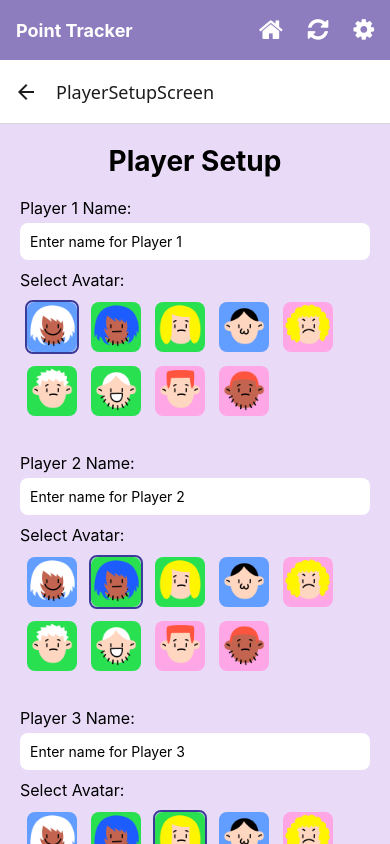
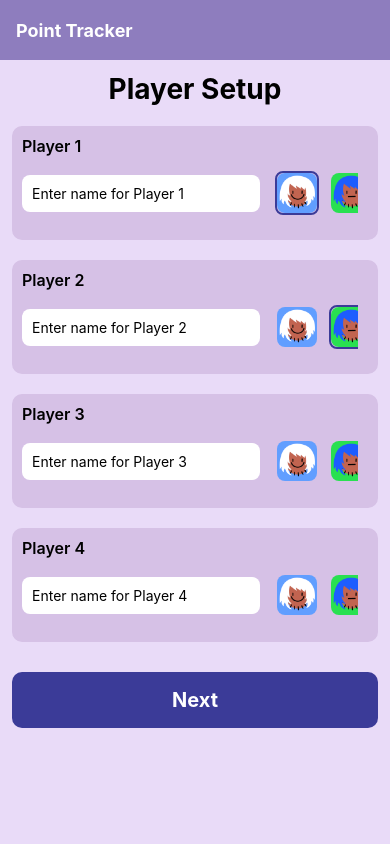
Before and after one commit to Fahim-ju/PointGuni, a React Native app: screen /PlayerSetupScreen in a window 390 px wide. Built offline with nearby package versions, Linux system fonts and the light colour scheme.

Commit message:
UI updated for player setup

```diff
--- a/src/App.tsx
+++ b/src/App.tsx
@@ -17,7 +17,7 @@ export default function App() {
         <NavigationContainer ref={navigationRef} onStateChange={() => setCurrentRoute(navigationRef.current?.getCurrentRoute()?.name)}>
           <StatusBar style="dark" />
           <ImageBackground style={styles.background} resizeMode="cover" blurRadius={3}>
-            <HeaderBar hideActionIcons={currentRoute === "Home"} />
+            <HeaderBar hideActionIcons={currentRoute !== "PointView"} />
             <AppNavigator />
           </ImageBackground>
         </NavigationContainer>
--- a/src/navigation/AppNavigator.tsx
+++ b/src/navigation/AppNavigator.tsx
@@ -17,7 +17,11 @@ export default function AppNavigator() {
         component={PointViewerScreen}
         options={{ title: "", headerTransparent: true, headerLeft: () => null }}
       />
-      <Stack.Screen name="PlayerSetupScreen" component={PlayerSetupScreen} />
+      <Stack.Screen
+        name="PlayerSetupScreen"
+        component={PlayerSetupScreen}
+        options={{ title: "", headerTransparent: true, headerLeft: () => null }}
+      />
     </Stack.Navigator>
   );
 }
--- a/src/screens/PlayerSetupScreen.tsx
+++ b/src/screens/PlayerSetupScreen.tsx
@@ -55,15 +55,20 @@ const PlayerSetupScreen = ({ navigation }: PlayerSetupScreenProps) => {
       <Text style={styles.title}>Player Setup</Text>
       {temporaryPlayers.map((player, idx) => (
         <View key={idx} style={styles.playerBlock}>
-          <Text style={styles.label}>Player {idx + 1} Name:</Text>
+          <Text style={styles.label}>Player {idx + 1}</Text>
+          <View style={styles.playerInfo}>
             <TextInput
               style={styles.input}
               value={player.name}
               onChangeText={(text) => handleNameChange(idx, text)}
               placeholder={`Enter name for Player ${idx + 1}`}
             />
-          <Text style={styles.label}>Select Avatar:</Text>
-          <View style={styles.avatarRow}>
+            <ScrollView
+              horizontal
+              showsHorizontalScrollIndicator={false}
+              style={styles.avatarScroll}
+              contentContainerStyle={styles.avatarRow}
+            >
               {avatars.map((avatar, aIdx) => (
                 <TouchableOpacity
                   key={aIdx}
@@ -73,27 +78,30 @@ const PlayerSetupScreen = ({ navigation }: PlayerSetupScreenProps) => {
                   <Image source={avatar} style={styles.avatar} />
                 </TouchableOpacity>
               ))}
+            </ScrollView>
           </View>
         </View>
       ))}
       <TouchableOpacity style={styles.startButton} onPress={handleStart}>
-        <Text style={styles.startButtonText}>Start Game</Text>
+        <Text style={styles.startButtonText}>Next</Text>
       </TouchableOpacity>
     </ScrollView>
   );
 };
 
 const styles = StyleSheet.create({
-  container: { padding: 20, backgroundColor: "#E9DBF8", flexGrow: 1 },
+  container: { padding: 12, backgroundColor: "#E9DBF8", flexGrow: 1 },
   title: { fontSize: 28, fontWeight: "bold", marginBottom: 20, textAlign: "center" },
-  playerBlock: { marginBottom: 30 },
-  label: { fontSize: 16, marginBottom: 5 },
-  input: { backgroundColor: "#fff", borderRadius: 8, padding: 10, marginBottom: 10 },
-  avatarRow: { flexDirection: "row", flexWrap: "wrap" },
+  playerBlock: { marginBottom: 20, backgroundColor: "#D6C1E6", padding: 10, borderRadius: 10, elevation: 5,shadowColor: "black" },
+  playerInfo: { flexDirection: "row", alignItems: "center" },
+  label: { fontSize: 16, fontWeight: "600" },
+  input: { backgroundColor: "#fff", borderRadius: 8, padding: 10 },
+  avatarRow: { flexDirection: "row", alignItems: "center" },
+  avatarScroll: { margin: 10 },
   avatarContainer: { margin: 5, borderWidth: 2, borderColor: "transparent", borderRadius: 8 },
   selectedAvatar: { borderColor: "#3B3B98" },
-  avatar: { width: 50, height: 50, borderRadius: 8 },
-  startButton: { backgroundColor: "#3B3B98", padding: 16, borderRadius: 10, alignItems: "center" },
+  avatar: { width: 40, height: 40, borderRadius: 8 },
+  startButton: { marginTop: 10, backgroundColor: "#3B3B98", padding: 16, borderRadius: 10, alignItems: "center" },
   startButtonText: { color: "#fff", fontSize: 20, fontWeight: "bold" },
 });
 
```
Lines whose indentation alone changed are shown as unchanged.
